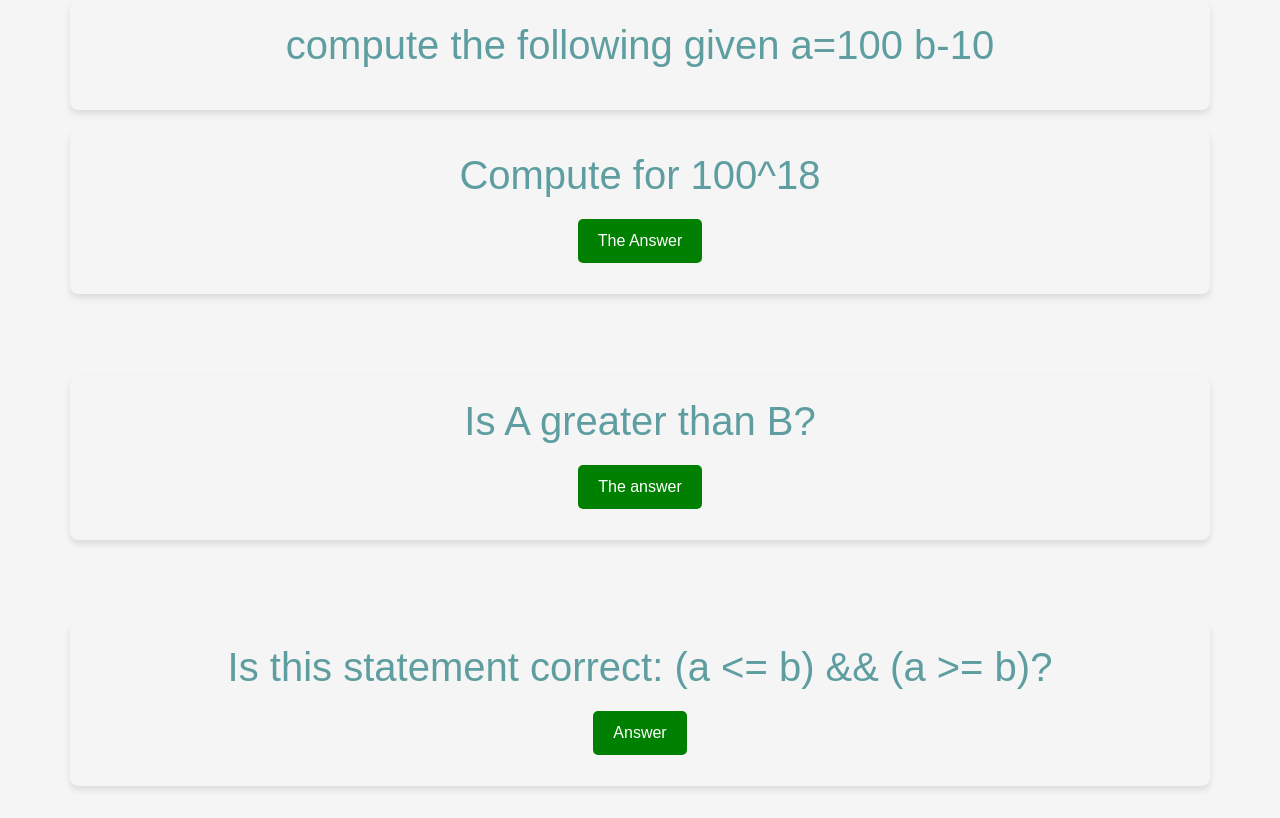
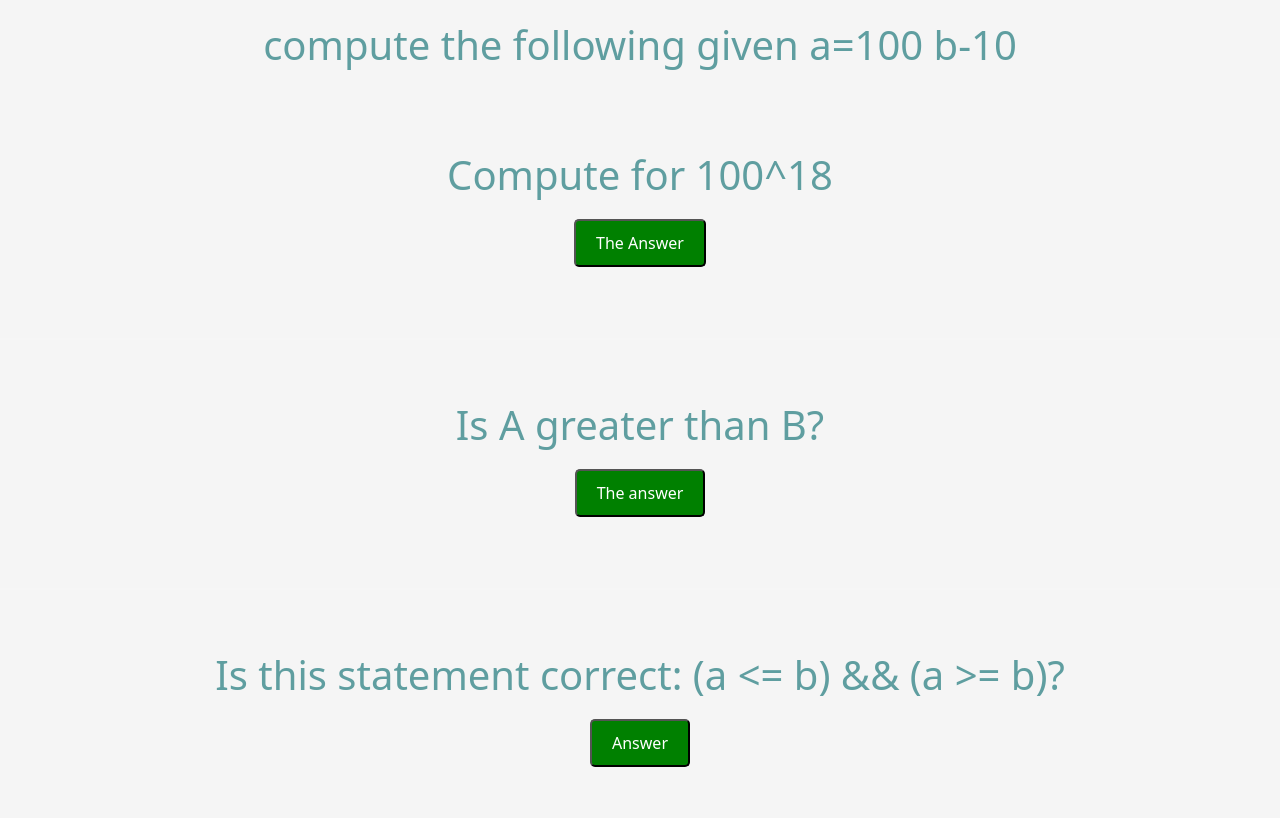
Before and after one commit to RADical02/JS_PRACTICE_ACL, a plain HTML site: page index.html in a window 1280 px wide. Drawn offline with nearby package versions, Linux system fonts and the light colour scheme.

Commit message:
index.html

```diff
--- a/index.html
+++ b/index.html
@@ -9,7 +9,6 @@
     <style>
         body {
             background-color: whitesmoke;
-            font-family: Arial, sans-serif;
             color: #343a40;
         }
 
@@ -22,8 +21,6 @@
         .container {
             background-color: whitesmoke;
             border: 1px solid whitesmoke;
-            border-radius: 8px;
-            box-shadow: 0 4px 6px rgba(0, 0, 0, 0.1);
             padding: 20px;
             margin-bottom: 20px;
         }
@@ -40,20 +37,14 @@
             font-size: 1em;
             color: #ffffff;
             background-color: green;
-            border: none;
             border-radius: 5px;
-            cursor: pointer;
-            transition: background-color 0.3s ease;
-        }
-
-        button:hover {
-            background-color: green;
         }
 
         hr {
             border-top: 2px solid whitesmoke;
             margin: 40px 0;
         }
+
     </style>
 </head>
 <body>
```
